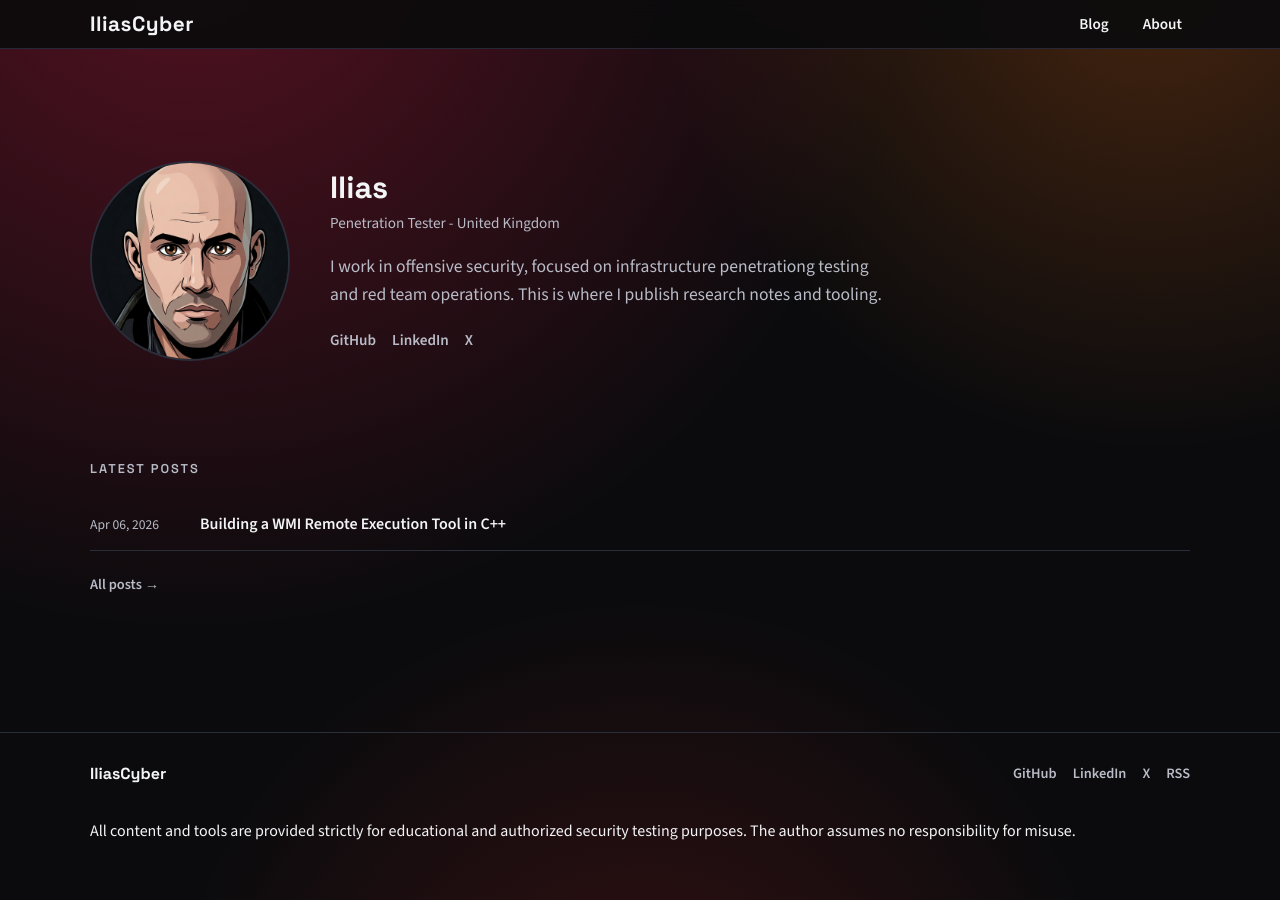
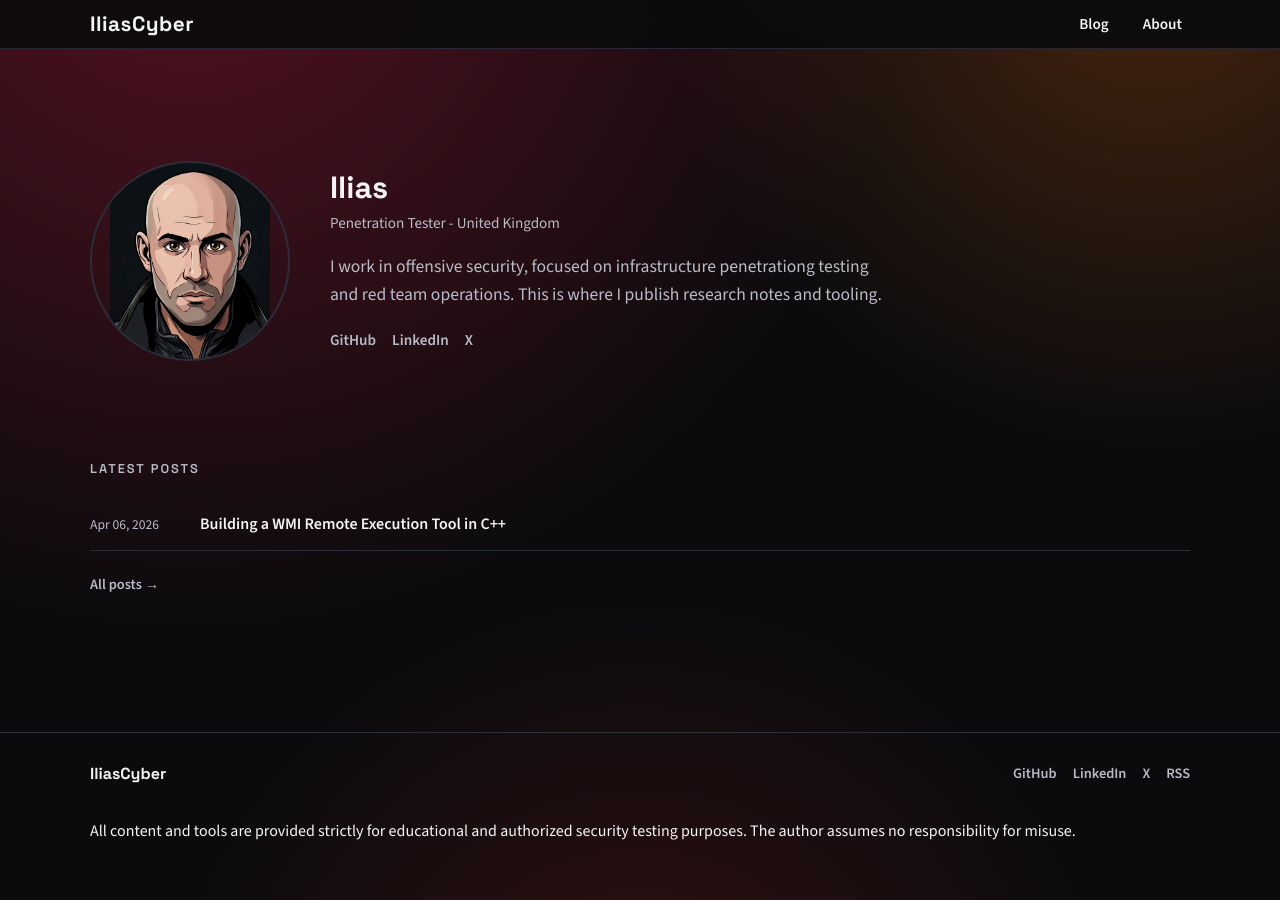
Before and after one commit to ilkyr/ilkyr.github.io, a Jekyll site: the page built from index.md, in a window 1280 px wide. Built offline with Jekyll 4.4.1, drawn with Linux system fonts in a browser that asks for light colours.

Commit message:
Fit avatar within circle

```diff
--- a/assets/css/site.css
+++ b/assets/css/site.css
@@ -234,8 +234,8 @@ h3 {
   min-width: 200px;
   border-radius: 50%;
   border: 2px solid var(--line);
-  object-fit: cover;
-  object-position: center 35%;
+  object-fit: contain;
+  background: transparent;
 }
 
 .hero-copy {
```
